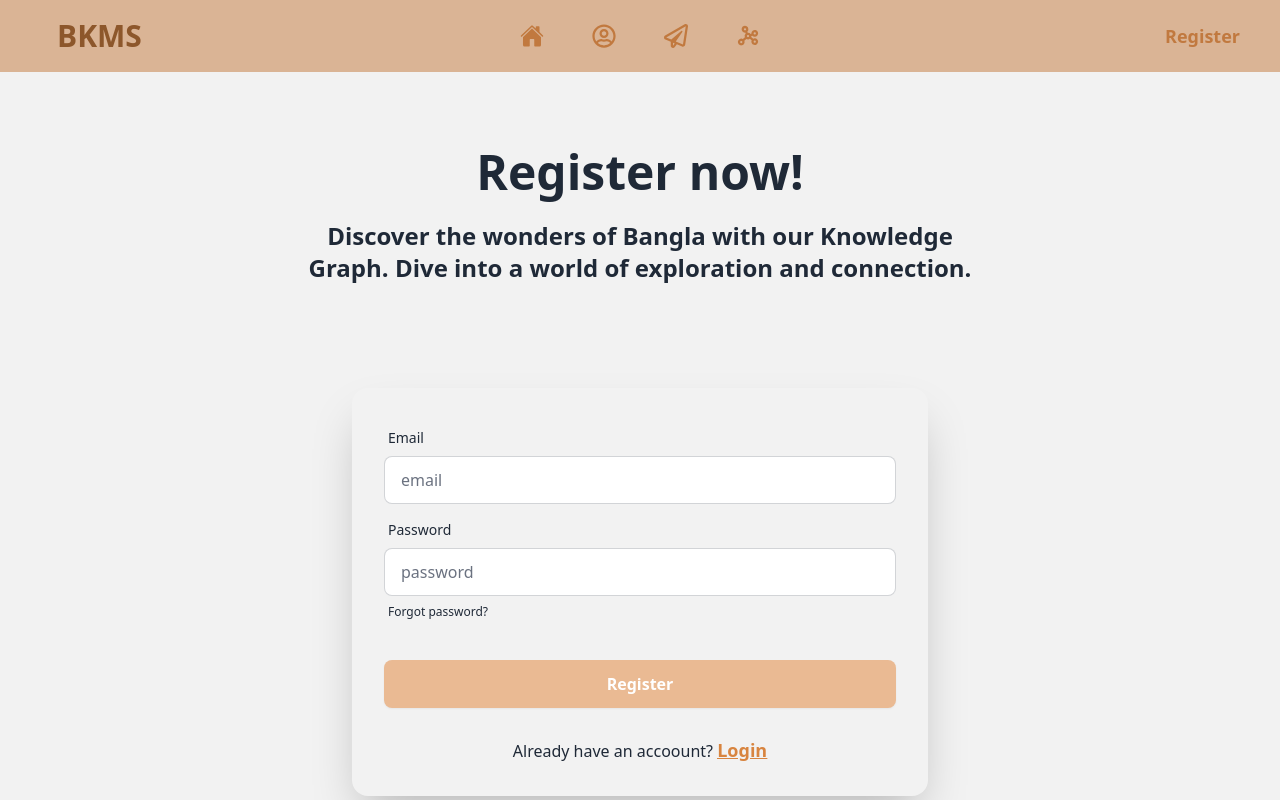
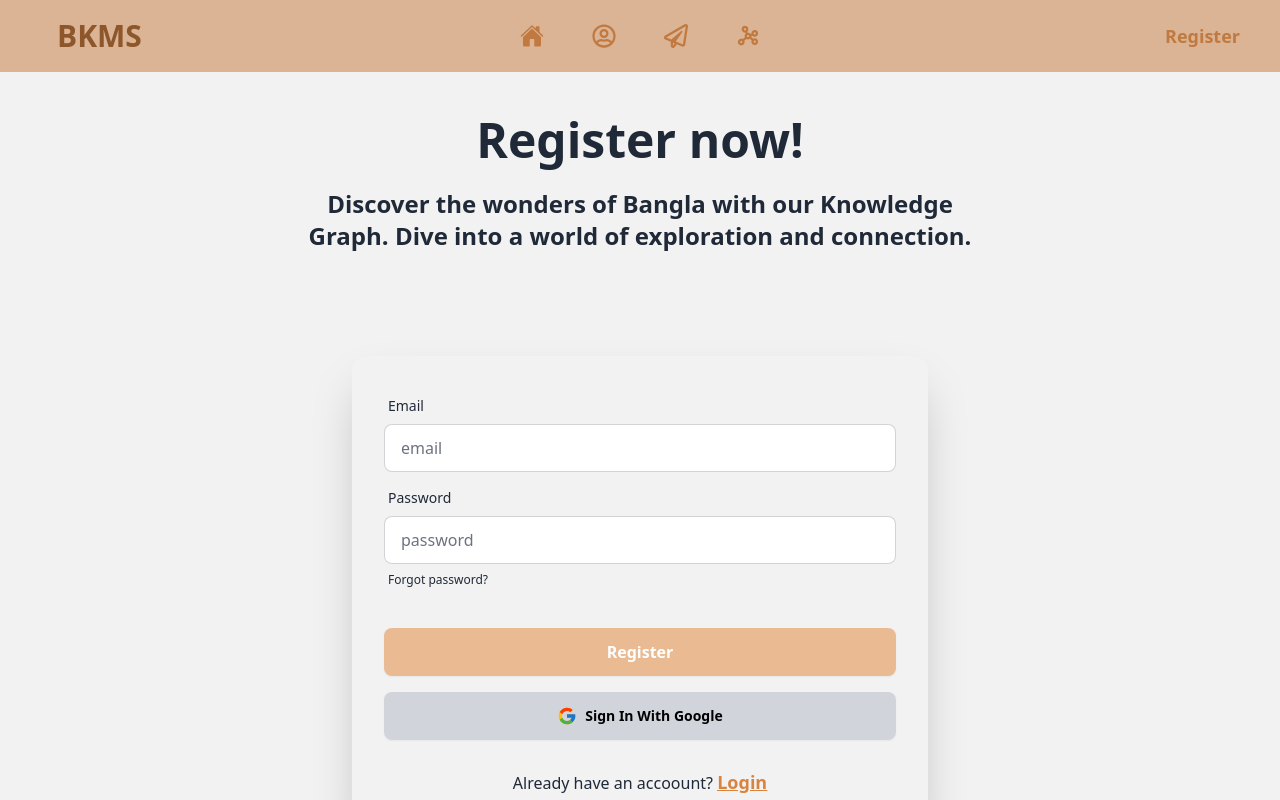
Before and after one commit to arnab-zero/SPL-2-BKMS, a React (Vite) app in the folder frontend/: page /register in a window 1280 px wide. Shown: the top 800 px of the page. Built offline with nearby package versions, Linux system fonts and the light colour scheme; no server answers.

Commit message:
Fixed authentication steps.

```diff
--- a/frontend/src/components/UpdateProfileModal.jsx
+++ b/frontend/src/components/UpdateProfileModal.jsx
@@ -47,6 +47,7 @@ const UpdateProfileModal = ({ user, onClose, onSave }) => {
 
   const handleSubmit = (e) => {
     e.preventDefault();
+    console.log(e.target)
     onSave(updatedUser);
   };
 
--- a/frontend/src/pages/Login.jsx
+++ b/frontend/src/pages/Login.jsx
@@ -9,10 +9,7 @@ import { AuthContext } from "../contexts/AuthProviderContext";
 //   EmailPasswordSignUp,
 // } from "../firebase/EmailPasswordAuth";
 
-import axios from "axios";
-
 const Login = () => {
-  const { user } = useContext(AuthContext);
   const navigate = useNavigate();
 
   // if (user) {
@@ -22,7 +19,10 @@ const Login = () => {
   const handleGoogleLogIn = () => {
     googleSignIn()
       .then((data) => {
-        console.log("Sign in successful.", data);
+        console.log("Login successful: ", data);
+        setTimeout(() => {
+          navigate("/user");
+        }, 5000);
       })
       .catch((error) => console.log(error.message));
   };
--- a/frontend/src/pages/Register.jsx
+++ b/frontend/src/pages/Register.jsx
@@ -1,6 +1,20 @@
-import { Link } from "react-router-dom";
+import { FcGoogle } from "react-icons/fc";
+import { Link, useNavigate } from "react-router-dom";
+import { googleSignIn } from "../firebase/GoogleAuth";
 
 const Register = () => {
+  const navigate = useNavigate();
+
+  const handleGoogleLogIn = () => {
+    googleSignIn()
+      .then((data) => {
+        console.log("Sign in successful.", data);
+        setTimeout(() => {
+          navigate("/user");
+        }, 5000);
+      })
+      .catch((error) => console.log(error.message));
+  };
 
   return (
     <div>
@@ -49,6 +63,18 @@ const Register = () => {
                   Register
                 </button>
               </div>
+              <div className="form-control mt-2">
+                <button
+                  className="btn btn-primary bg-gray-300 hover:bg-[#d8843f] border-none"
+                  onClick={handleGoogleLogIn}
+                >
+                  <FcGoogle className="text-xl" />
+                  <span className="text-black font-bold">
+                    Sign In With Google
+                  </span>
+                </button>
+              </div>
+
               <div className="text-center mt-5">
                 Already have an accoount?{" "}
                 <span className="underline text-[#d8843f] font-bold text-lg">
```
